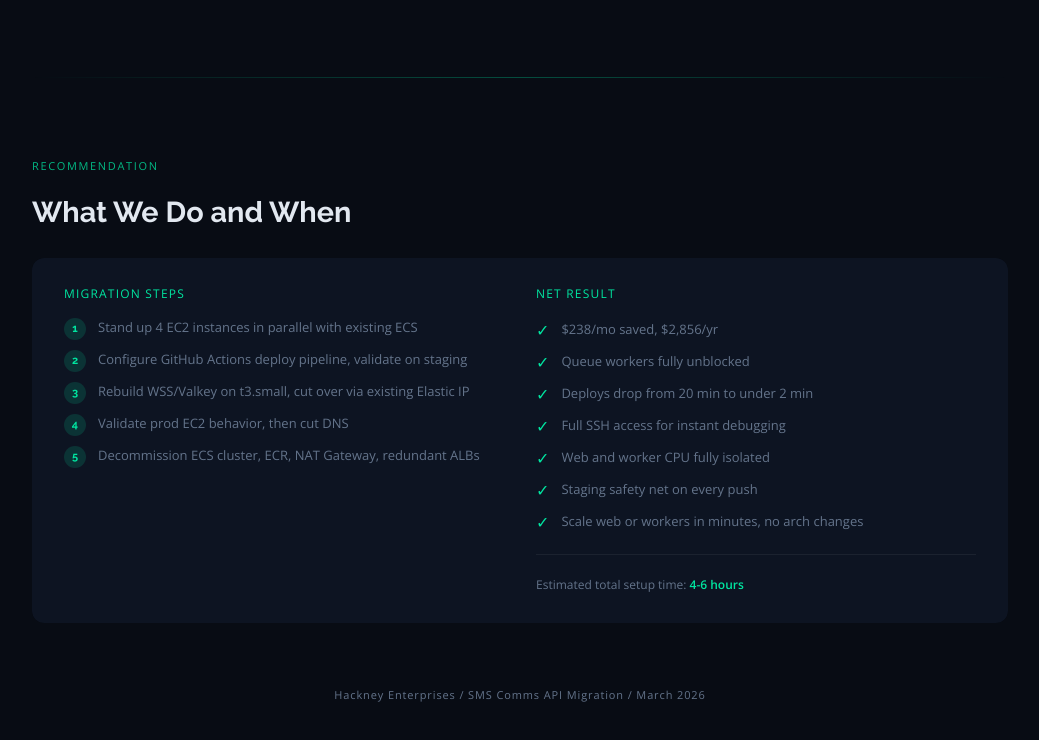
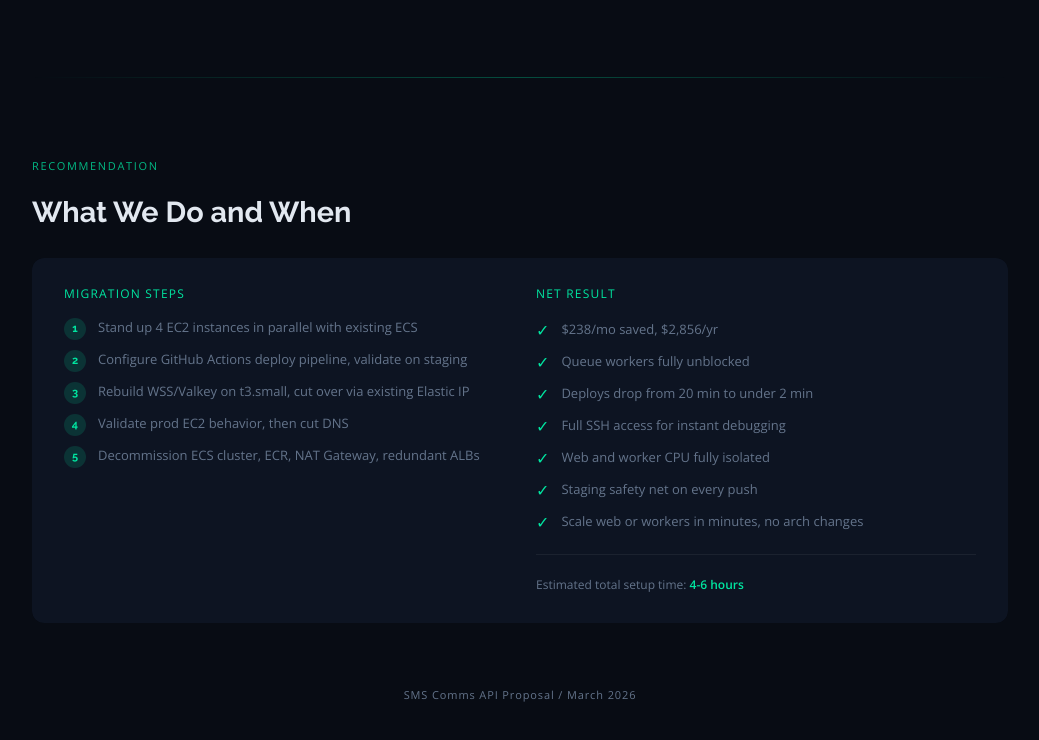
Before and after one commit to alexhackney/alexhackney.com, a plain HTML site: page public/ecs-to-ec2-proposal.html in a window 1280 px wide. Shown: the part 4716-5456 px from the top of the page, without its empty margins (120-1159 px from the left). Drawn offline with nearby package versions, Linux system fonts and the light colour scheme.

Commit message:
Update ecs-to-ec2-proposal.html

```diff
--- a/public/ecs-to-ec2-proposal.html
+++ b/public/ecs-to-ec2-proposal.html
@@ -945,7 +945,7 @@
   <!-- Footer -->
   <div class="text-center reveal">
     <div class="text-muted" style="font-size:11px;letter-spacing:0.08em;">
-      Hackney Enterprises / SMS Comms API Migration / March 2026
+      SMS Comms API Proposal / March 2026
     </div>
   </div>
 
```
